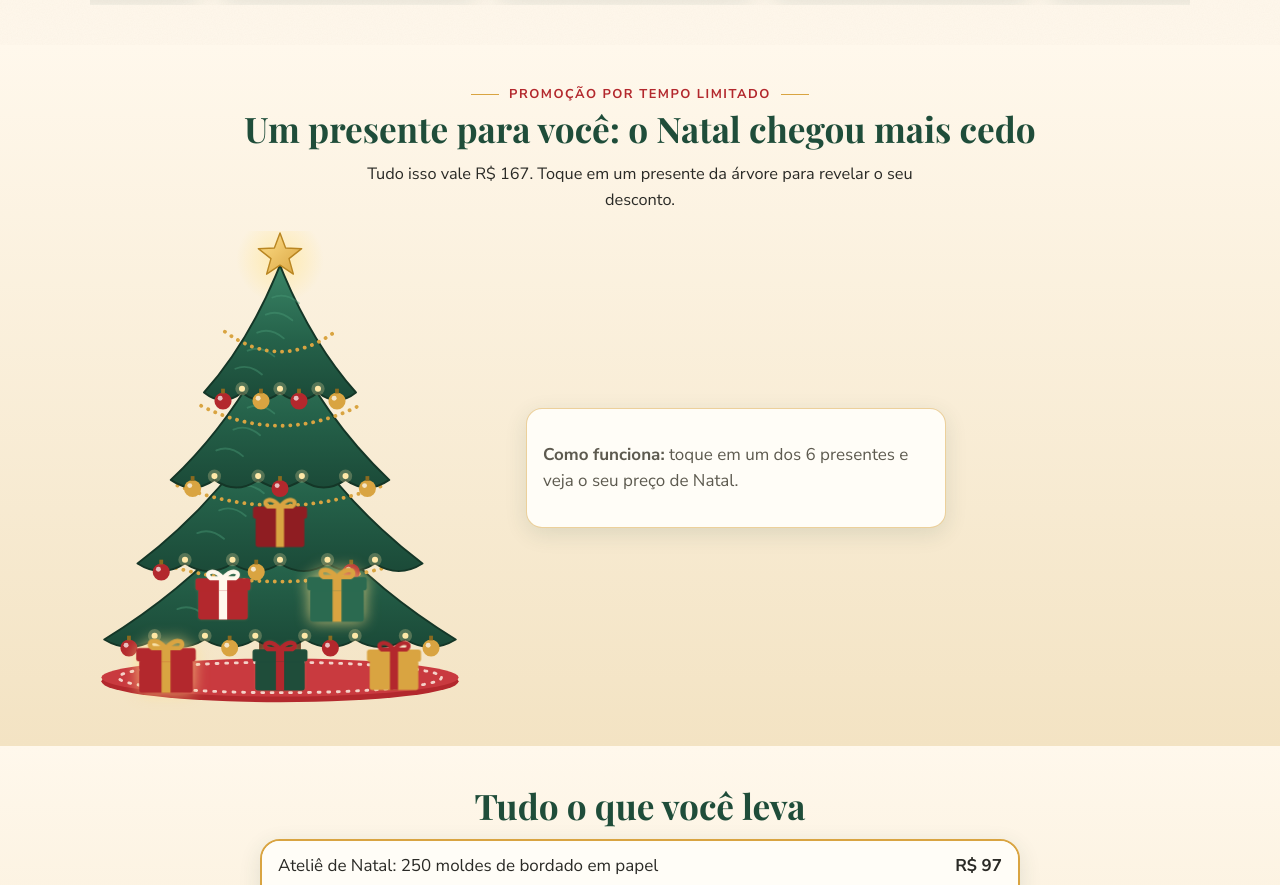
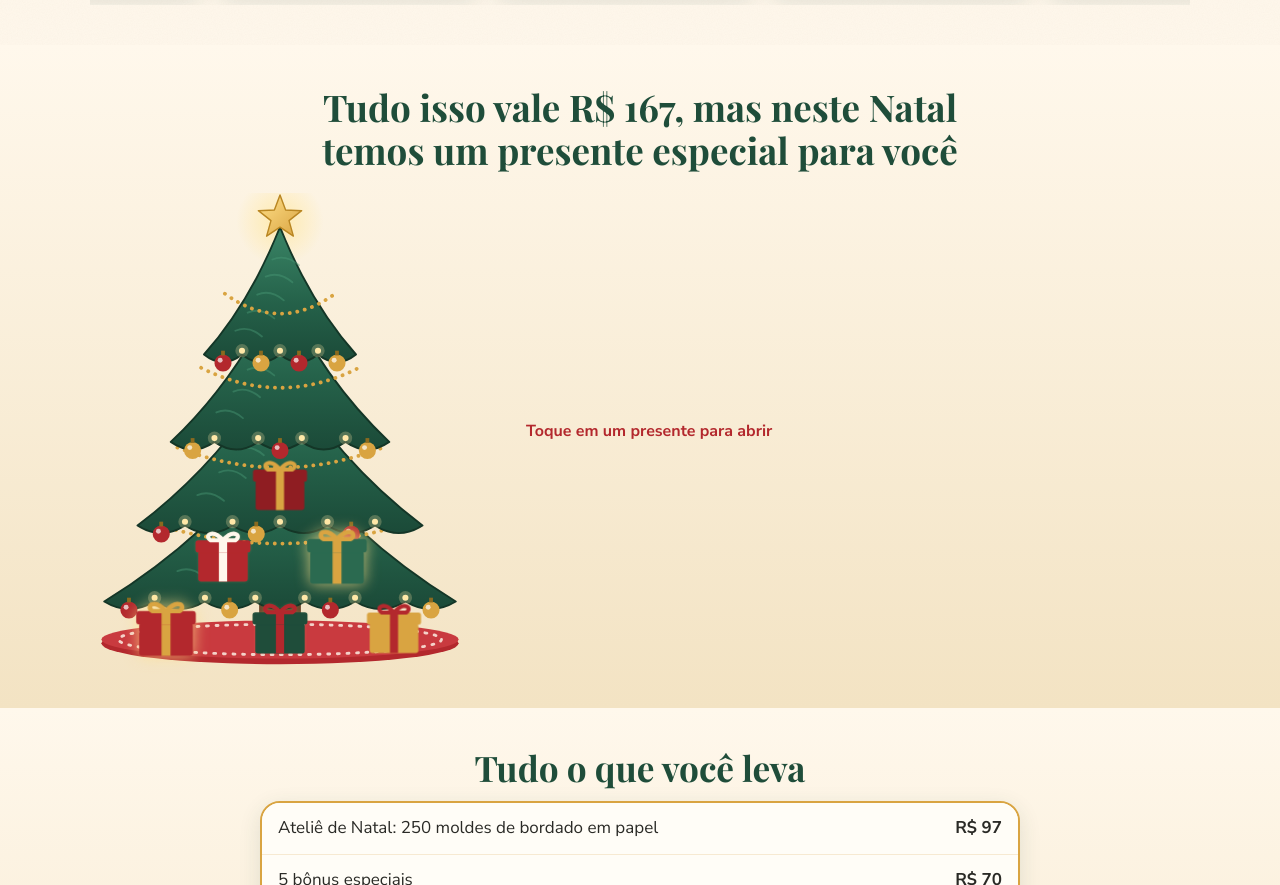
Before and after one commit to edwargas96-rgb/Atelie-de-Natal, a plain HTML site: page index.html in a window 1280 px wide. Shown: the part 4044-4929 px from the top of the page. Drawn offline with nearby package versions, Linux system fonts and the light colour scheme.

Commit message:
Árvore: uma frase só, grande e em verde
Co-Authored-By: Claude Fable 5.2 <noreply@anthropic.com>
Claude-Session: https://claude.ai/code/session_01To4oHDQjJihMuBAJ8cJRSQ

```diff
--- a/assets/css/style.css
+++ b/assets/css/style.css
@@ -342,3 +342,8 @@ details p{margin:0 0 16px;color:var(--muted)}
 .gift-pending .gift:nth-child(2n) svg{animation-delay:.3s}.gift-pending .gift:nth-child(3n) svg{animation-delay:.6s}
 @keyframes giftpulse{0%,100%{transform:scale(1);filter:drop-shadow(0 0 0 rgba(255,224,138,0))}50%{transform:scale(1.14);filter:drop-shadow(0 0 9px #ffe08a)}}
 @media(prefers-reduced-motion:reduce){.gift-pending .gift svg{animation:none;filter:drop-shadow(0 0 6px #ffe08a)}}
+
+/* árvore: uma frase só, grande e verde */
+.tree-title{color:var(--pine);font-size:clamp(1.55rem,6.2vw,2.3rem);line-height:1.18;max-width:640px;margin:0 auto .6em}
+.sample:has(.tap-hint){background:none;border:0;box-shadow:none;min-height:0;padding:0}
+.tap-hint{font-weight:700;color:var(--cherry);font-size:1rem}
--- a/index.html
+++ b/index.html
@@ -118,9 +118,7 @@
 
 <section class="sec sec-alt tree-sec" id="arvore" data-promo-only>
   <div class="wrap">
-    <p class="eyebrow tl-badge">Promoção por tempo limitado</p>
-    <h2>Um presente para você: o Natal chegou mais cedo</h2>
-    <p class="section-sub">Tudo isso vale R$ 167. Toque em um presente da árvore para revelar o seu desconto.</p>
+    <h2 class="tree-title">Tudo isso vale R$ 167, mas neste Natal temos um presente especial para você</h2>
 
     <div class="tree-box">
       <div class="tree" id="tree">
@@ -202,7 +200,7 @@
 
       <div class="tree-side">
         <div class="sample" id="sample" aria-live="polite">
-          <p class="sample-empty"><b>Como funciona:</b> toque em um dos 6 presentes e veja o seu preço de Natal.</p>
+          <p class="sample-empty tap-hint">Toque em um presente para abrir</p>
         </div>
       </div>
     </div>
```
